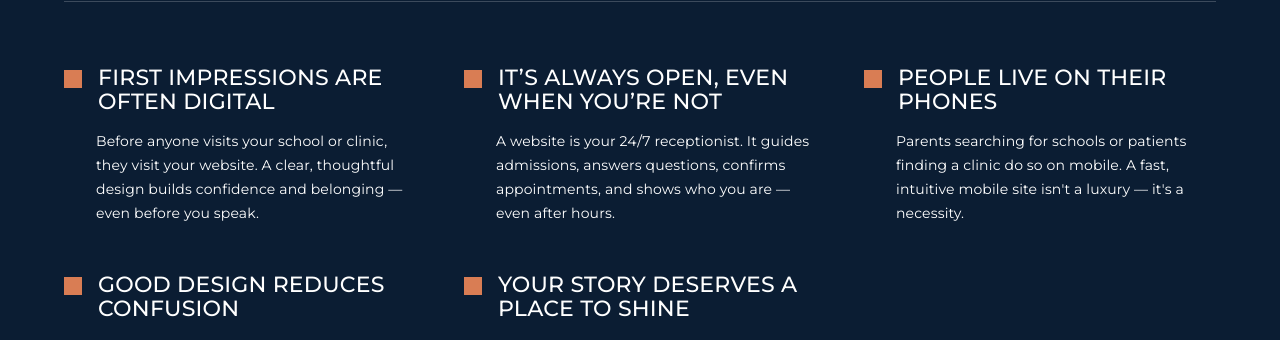
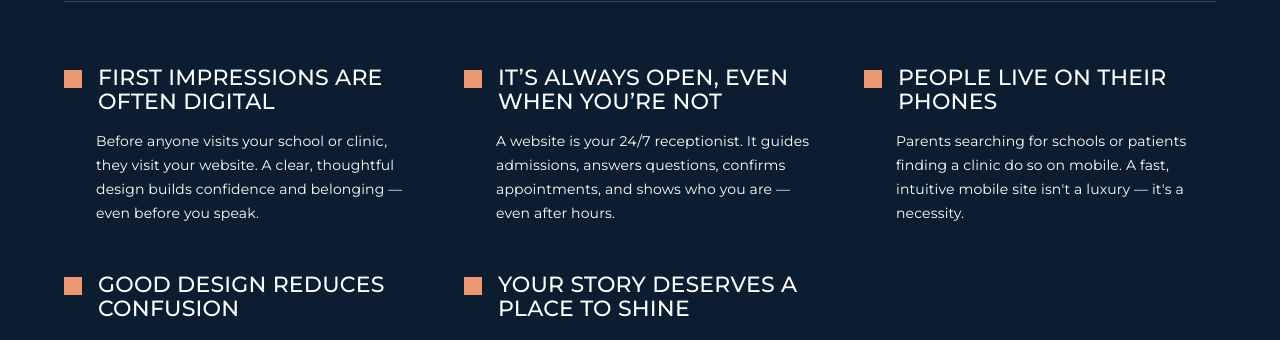
Before and after one commit to FaizaaanMohammed/Hi-vyr, a React (Create React App) app: page / in a window 1280 px wide. Shown: the part 1198-1538 px from the top of the page. Built offline with nearby package versions, Linux system fonts and the light colour scheme.

Commit message:
change color of website

```diff
--- a/src/Pages/Home/Components/Hero.jsx
+++ b/src/Pages/Home/Components/Hero.jsx
@@ -36,7 +36,7 @@ const Hero = () => {
         </Typography>
       </Box>
 
-      {/* 2. Image (Aligned Right on Desktop, Full on Mobile) */}
+      {/* 2. Image  */}
       <Box
         sx={{
           display: "flex",
--- a/src/Pages/Home/Components/Matters.jsx
+++ b/src/Pages/Home/Components/Matters.jsx
@@ -2,8 +2,8 @@ import React from 'react';
 import { Box, Container, Grid, Typography, Divider } from '@mui/material';
 
 const WhyItMatters = () => {
-  const orangeAccent = '#D97D54';
-  const navyBg = '#0B1D33';
+  const orangeAccent = '#EC9874';
+  const navyBg = '#0C1D31';
 
   const features = [
     {
```
